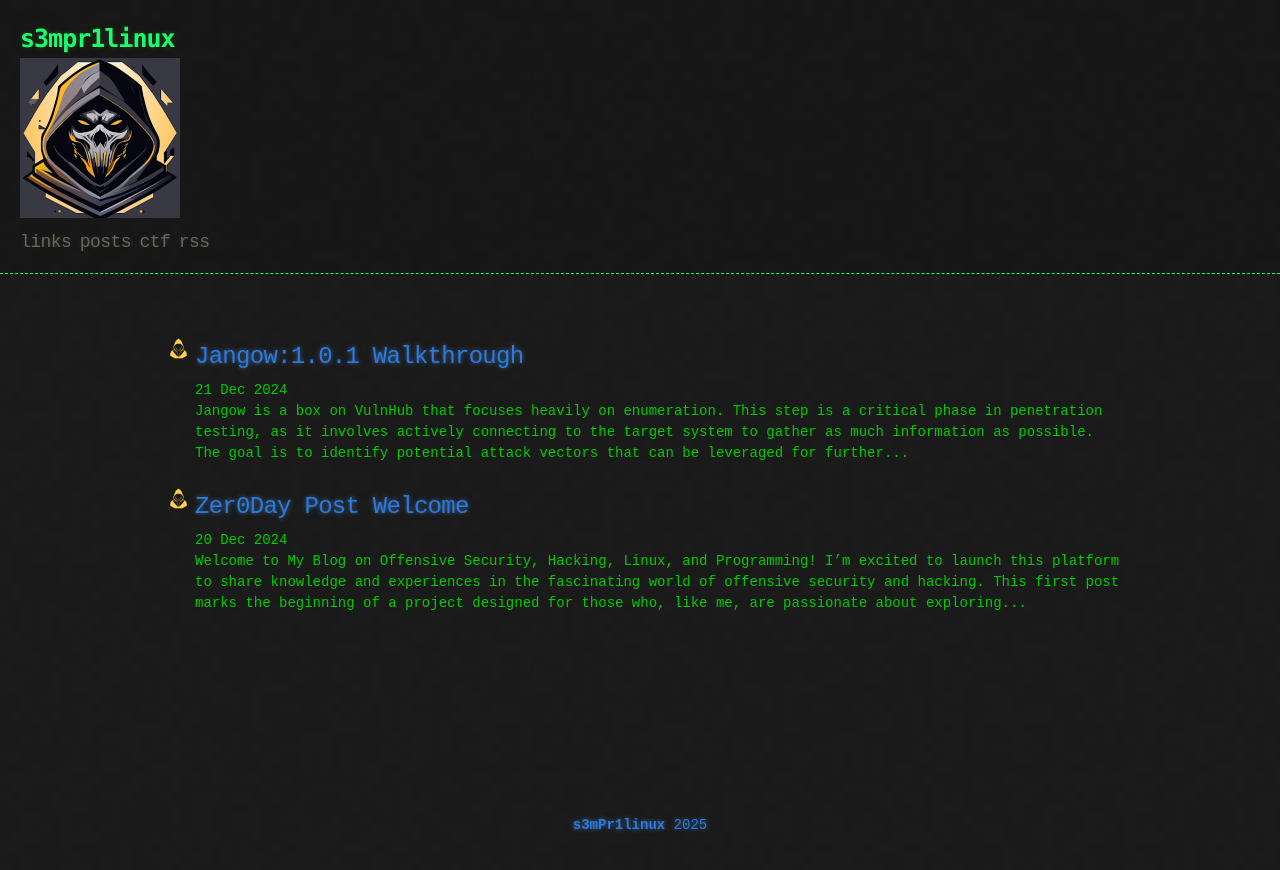
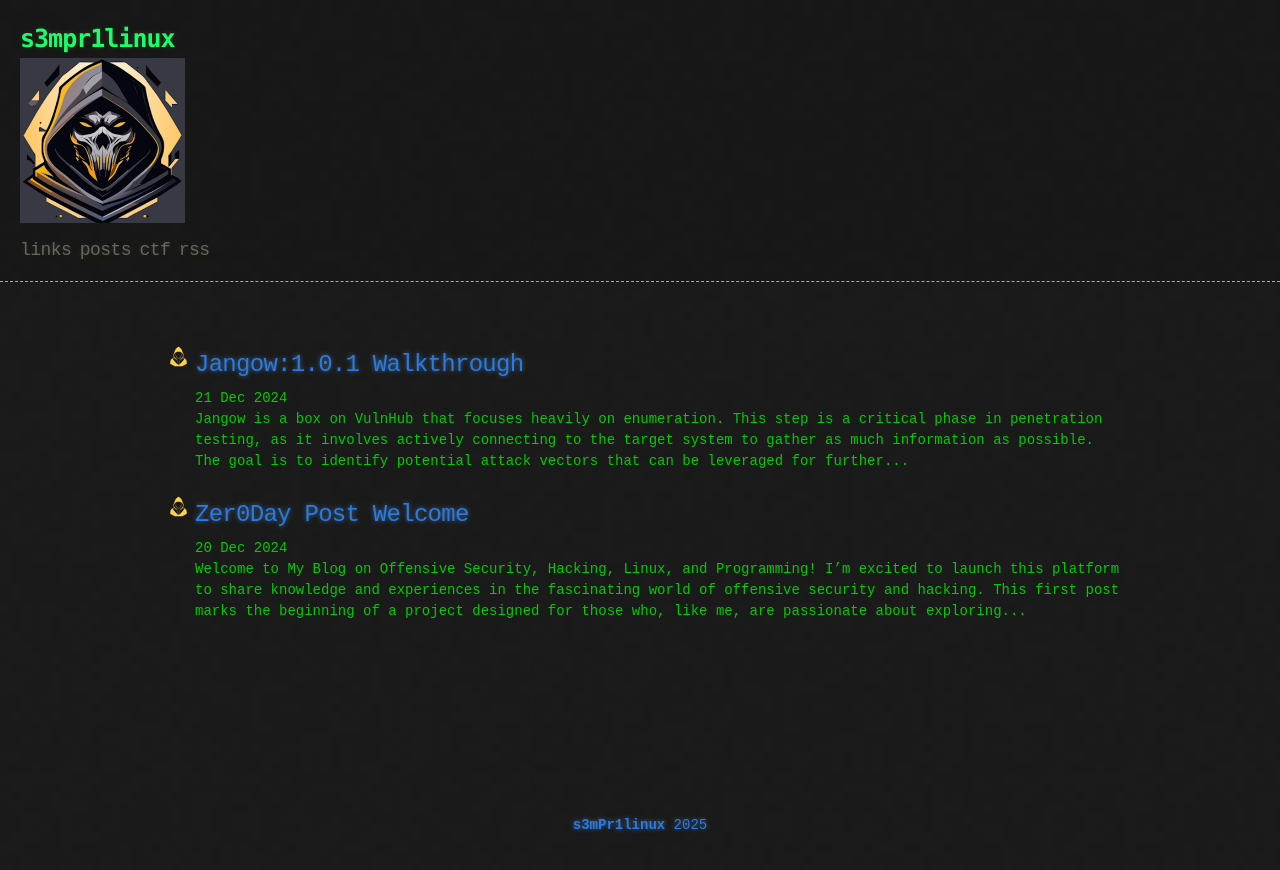
Before and after one commit to s3mPr1linux/s3mPr1linux.github.io, a Jekyll site: the page built from index.html, in a window 1280 px wide. Shown: the top 870 px of the page. Built offline with Jekyll 4.4.1, drawn with Linux system fonts in a browser that asks for light colours; the list of posts is cut into pages by our own code.

Commit message:
Update base.scss

```diff
--- a/_sass/base.scss
+++ b/_sass/base.scss
@@ -23,7 +23,7 @@
   padding: 0;
   background: $body-background url("../assets/bkg.png") 0 0;
   color: $body-foreground;
-  font-size: 16px;
+  font-size: 17px;
   line-height: 1.5;
   font-family: Monaco, "Bitstream Vera Sans Mono", "Lucida Console", Terminal, monospace;
 }
@@ -72,11 +72,11 @@
 }
 
 .header-logo {
-  margin-bottom: 15px;
+  margin-bottom: 18px;
 }
 
 .logo {
-  max-height: 160px; /* ajusta conforme seu logo */
+  max-height: 165px; /* ajusta conforme seu logo */
 }
 
 header h1 {
@@ -108,7 +108,7 @@
   -webkit-font-smoothing: antialiased;
 }
 section img {
-  max-width: 100%
+  max-width: 110%
 }
 
 h1, h2, h3, h4, h5, h6 {
```
